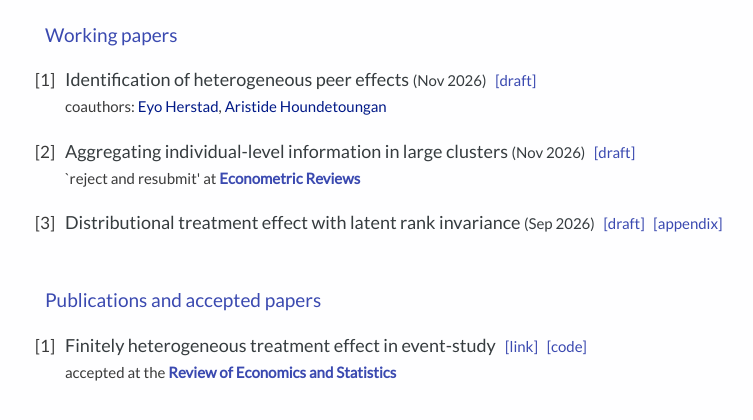
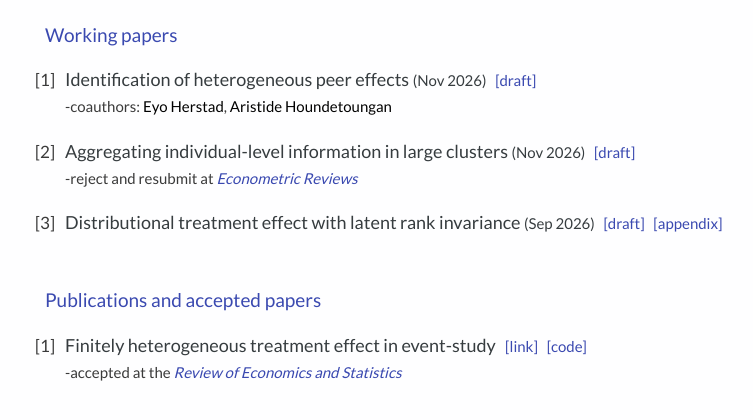
Before and after one commit to myungkoushin/research, a plain HTML site: page index.html in a window 1280 px wide. Shown: the part 210-630 px from the top of the page, without its empty margins (130-883 px from the left). Drawn offline with Linux system fonts and the light colour scheme.

Commit message:
Add files via upload

```diff
--- a/index.html
+++ b/index.html
@@ -202,7 +202,7 @@
                         <a style="color:#3a49b0" href="https://www.myungkoushin.com/research/ihpe.pdf">[draft]</a>
                     </span>
                     </p>
-                    <p class="description"> coauthors: <a href="https://www.eyoherstad.com">Eyo Herstad</a>, <a href="https://www.ahoundetoungan.com">Aristide Houndetoungan</a>
+                    <p class="description"> -coauthors: <a style="color:#000000;", href="https://www.eyoherstad.com">Eyo Herstad</a>, <a style="color:#000000;", href="https://www.ahoundetoungan.com">Aristide Houndetoungan</a>
                     </p>
                 </li>
 
@@ -211,7 +211,7 @@
                         <a style="color:#3a49b0" href="https://www.myungkoushin.com/research/ctmm.pdf">[draft]</a>
                     </span>
                     </p>
-                    <p class="description"> `reject and resubmit' at <span style="font-weight:bold; color:#3a49b0">Econometric Reviews</span>
+                    <p class="description"> -reject and resubmit at <span style="font-style:italic; color:#3a49b0">Econometric Reviews</span> &nbsp
                     </p>
                 </li>
 
@@ -224,7 +224,6 @@
                     <p class="description">
                     </p>
                 </li>
-
             </ol>
 
             <br>
@@ -237,7 +236,7 @@
                         <a style="color:#3a49b0" href="https://doi.org/10.1162/rest_a_01553">[link]</a> &nbsp; </span>
                         <a style="color:#3a49b0" href="https://doi.org/10.7910/DVN/VYLU3M">[code]</a> &nbsp; </span>
                     </p>
-                    <p class="description"> accepted at the <span style="font-weight:bold; color:#3a49b0">Review of Economics and Statistics</span> &nbsp
+                    <p class="description"> -accepted at the <span style="font-style:italic; color:#3a49b0">Review of Economics and Statistics</span> &nbsp
                     </p>
                 </li>
             </ol>
```
